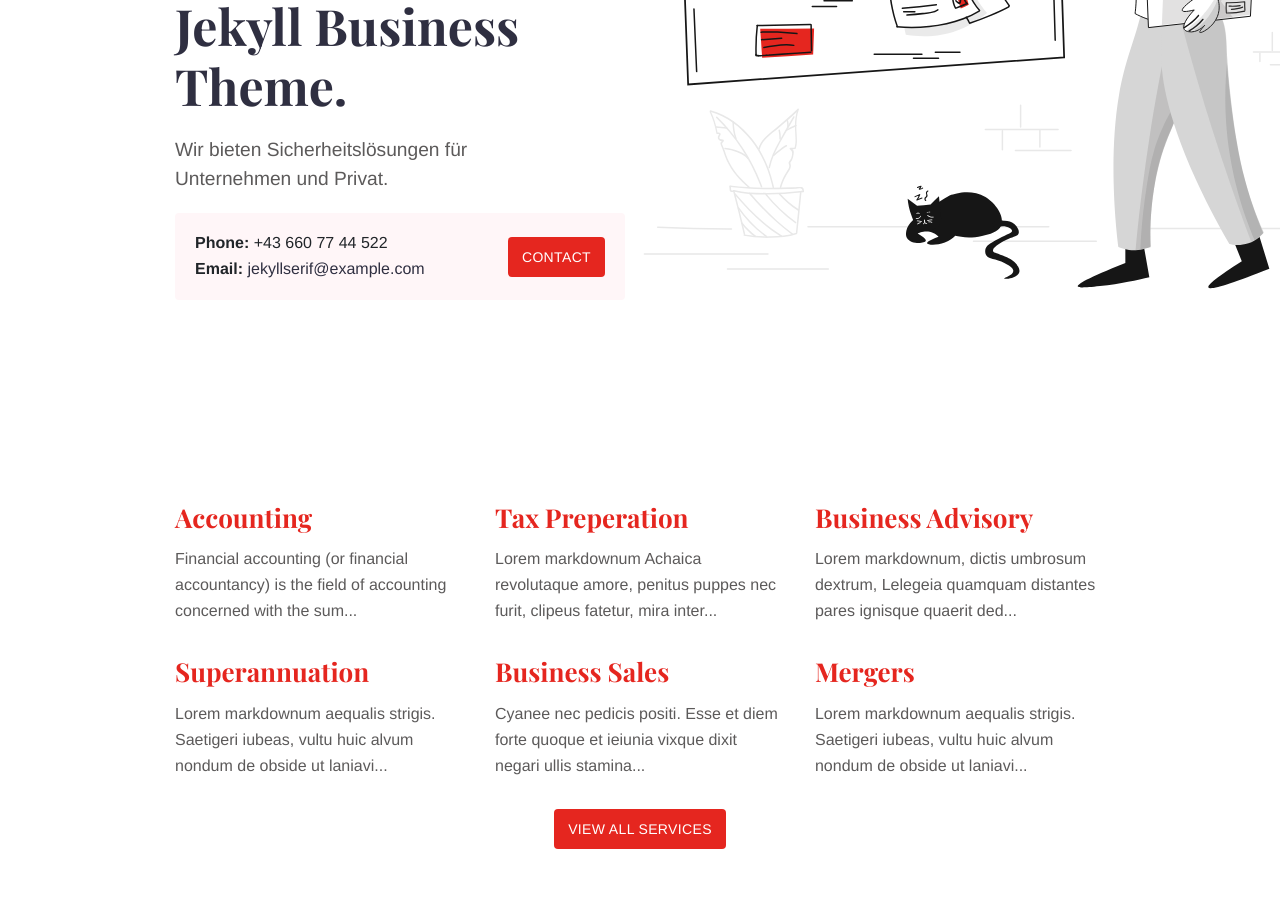
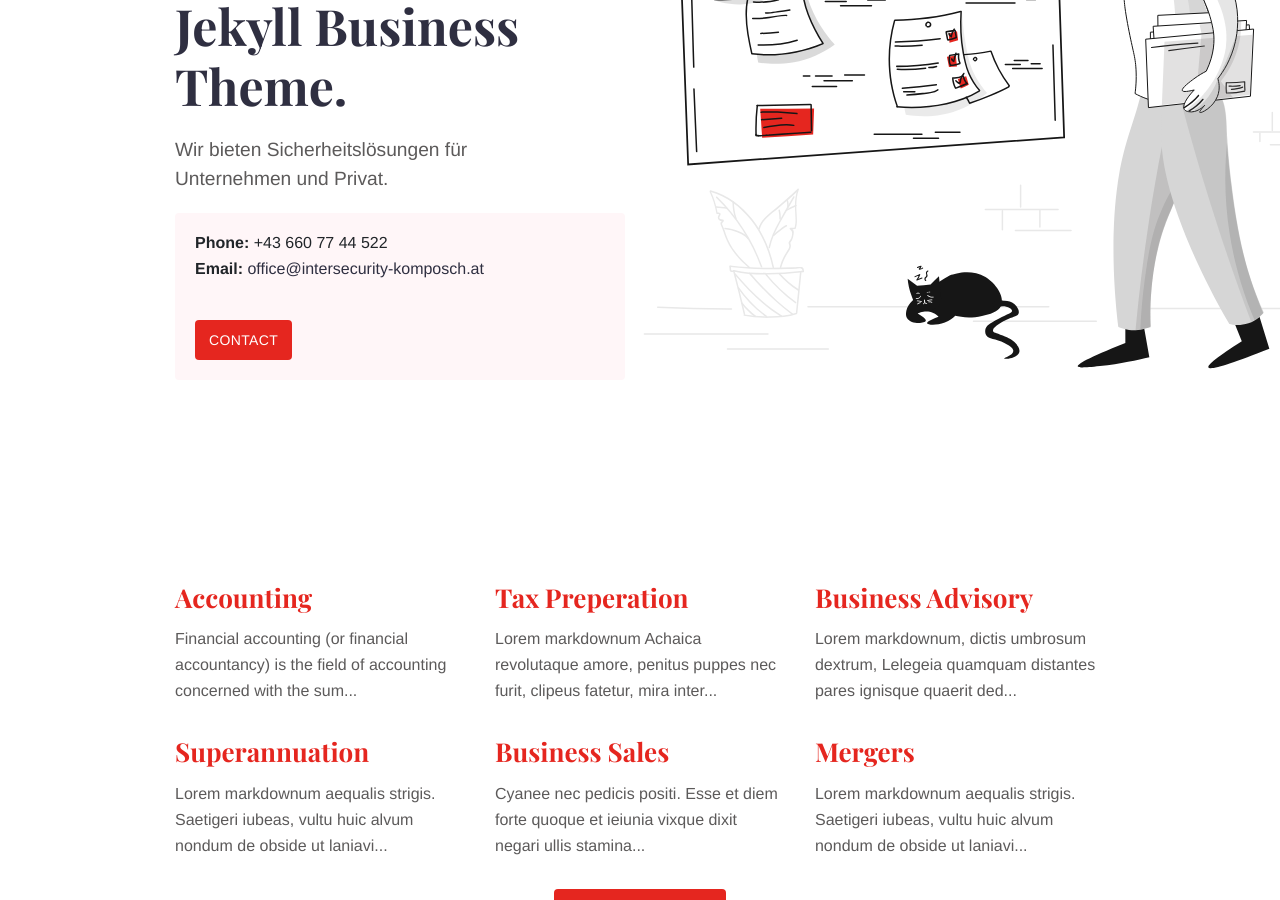
Before and after one commit to stackbit-projects/marvelous-jupiter-cf802, a Jekyll site: the page built from index.md, in a window 1280 px wide and 900 px high, scrolled down 326 px. Built offline with Jekyll 4.4.1, drawn with Linux system fonts in a browser that asks for light colours.

Commit message:
contact.yml: changed

```diff
--- a/_data/contact.yml
+++ b/_data/contact.yml
@@ -1,3 +1,3 @@
-email: 'jekyllserif@example.com'
+email: 'office@intersecurity-komposch.at'
 phone: '+43 660 77 44 522'
 contact_button_link: 'contact'
```
